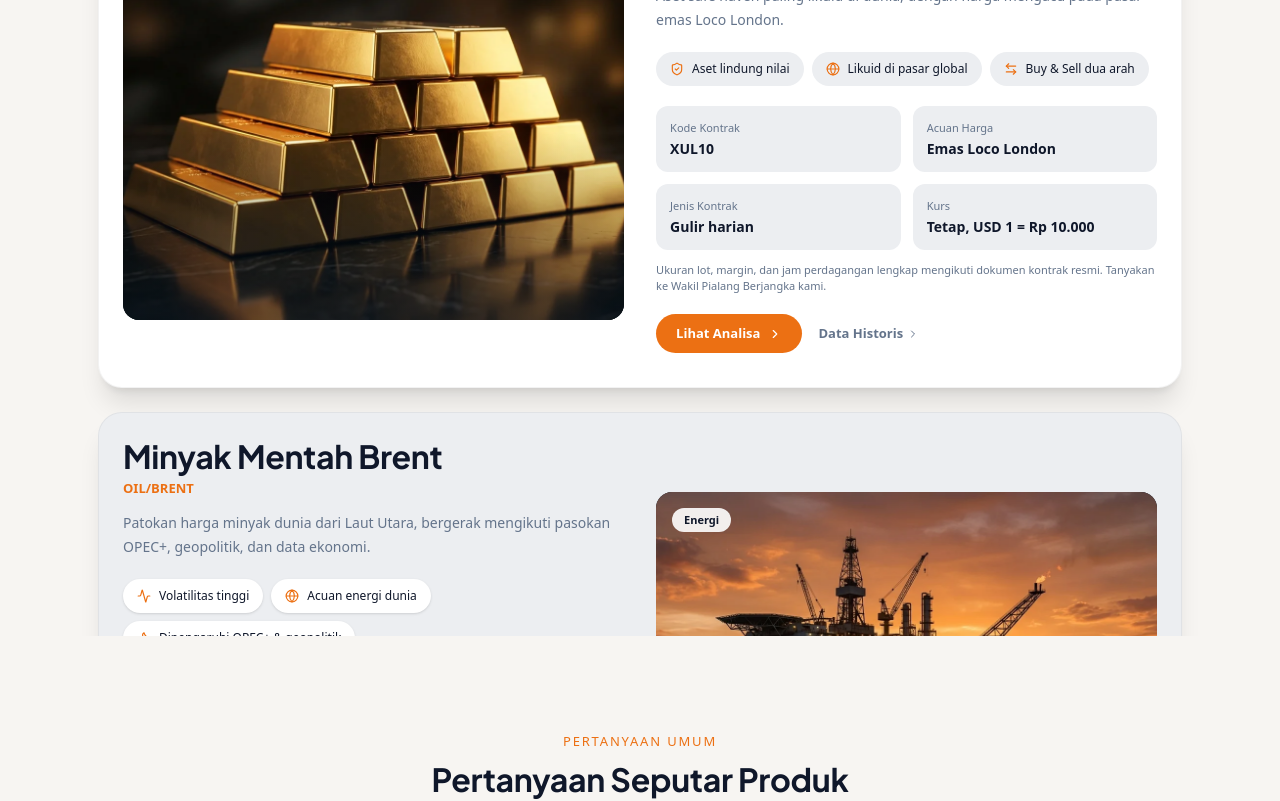
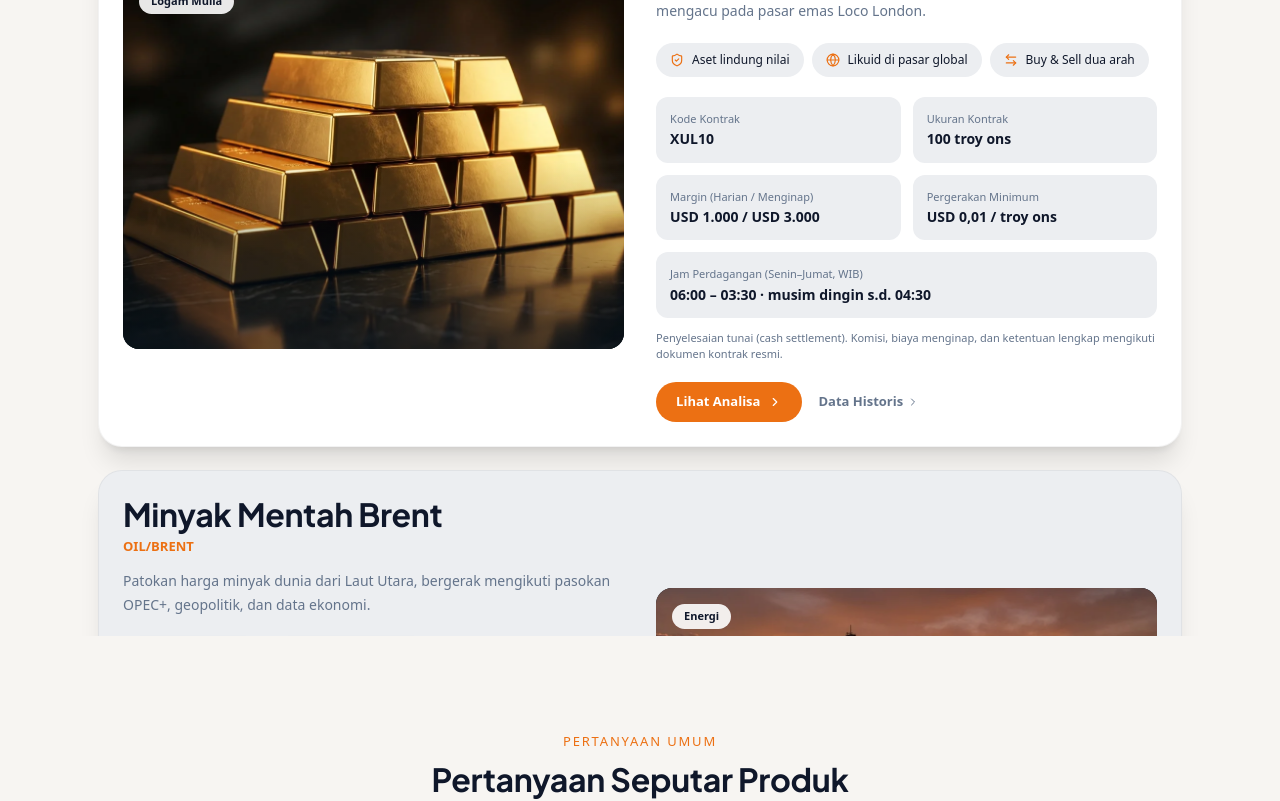
Before and after one commit to wahyuhkm48/ewfWebFrontend, a Next.js app: page /produk in a window 1280 px wide. Shown: the part 980-1781 px from the top of the page. Built offline with nearby package versions, Linux system fonts and the light colour scheme.

Commit message:
refactor: mengubah isi data agar sesuai data

```diff
--- a/features/landing/produk/data.ts
+++ b/features/landing/produk/data.ts
@@ -3,7 +3,7 @@ import {
   type LucideIcon,
 } from "lucide-react";
 
-export type Fact = { label: string; value: string };
+export type Fact = { label: string; value: string; wide?: boolean };
 export type Highlight = { icon: LucideIcon; text: string };
 
 export type ProductDetail = {
@@ -23,7 +23,7 @@ export const productDetails: ProductDetail[] = [
     category: "Logam Mulia",
     name: "Emas",
     ticker: "XAU/USD · Loco London",
-    desc: "Aset safe haven paling likuid di dunia, dengan harga mengacu pada pasar emas Loco London.",
+    desc: "Aset safe haven yang banyak dipilih untuk lindung nilai, dengan harga mengacu pada pasar emas Loco London.",
     image: "/images/emas.webp",
     highlights: [
       { icon: ShieldCheck, text: "Aset lindung nilai" },
@@ -32,9 +32,14 @@ export const productDetails: ProductDetail[] = [
     ],
     facts: [
       { label: "Kode Kontrak", value: "XUL10" },
-      { label: "Acuan Harga", value: "Emas Loco London" },
-      { label: "Jenis Kontrak", value: "Gulir harian" },
-      { label: "Kurs", value: "Tetap, USD 1 = Rp 10.000" },
+      { label: "Ukuran Kontrak", value: "100 troy ons" },
+      { label: "Margin (Harian / Menginap)", value: "USD 1.000 / USD 3.000" },
+      { label: "Pergerakan Minimum", value: "USD 0,01 / troy ons" },
+      {
+        label: "Jam Perdagangan (Senin–Jumat, WIB)",
+        value: "06:00 – 03:30 · musim dingin s.d. 04:30",
+        wide: true,
+      },
     ],
   },
   {
@@ -50,10 +55,15 @@ export const productDetails: ProductDetail[] = [
       { icon: Flame, text: "Dipengaruhi OPEC+ & geopolitik" },
     ],
     facts: [
-      { label: "Kode Kontrak", value: "BCO10_BBJ" }, // verifikasi: kontrak multilateral JFX berkode MINIBRENT
-      { label: "Acuan Harga", value: "Brent Crude (Laut Utara)" },
-      { label: "Jenis Kontrak", value: "Gulir berkala" }, // verifikasi
-      { label: "Penyelesaian", value: "Tunai" },
+      { label: "Kode Kontrak", value: "BCO10_BBJ" },
+      { label: "Ukuran Kontrak", value: "1.000 barel" },
+      { label: "Margin (Harian / Menginap)", value: "USD 1.000 / USD 2.000" },
+      { label: "Pergerakan Minimum", value: "USD 0,01 / barel" },
+      {
+        label: "Jam Perdagangan (Senin–Jumat, WIB)",
+        value: "07:00 – 03:45 · musim dingin mulai 08:00",
+        wide: true,
+      },
     ],
   },
   {
@@ -70,9 +80,14 @@ export const productDetails: ProductDetail[] = [
     ],
     facts: [
       { label: "Kode Kontrak", value: "HKK50_BBJ" },
-      { label: "Acuan Harga", value: "Hang Seng Futures (HKEx)" },
-      { label: "Nilai per Poin", value: "Rp 50.000" },
-      { label: "Penyelesaian", value: "Tunai" },
+      { label: "Ukuran Kontrak", value: "USD 5 / poin" },
+      { label: "Margin (Harian / Menginap)", value: "USD 1.000 / USD 2.000" },
+      { label: "Pergerakan Minimum", value: "1 poin" },
+      {
+        label: "Jam Perdagangan (Senin–Jumat, WIB)",
+        value: "08:15–11:00 · 12:00–15:30 · 16:00–02:00",
+        wide: true,
+      },
     ],
   },
   {
@@ -89,9 +104,14 @@ export const productDetails: ProductDetail[] = [
     ],
     facts: [
       { label: "Kode Kontrak", value: "JPK50_BBJ" },
-      { label: "Acuan Harga", value: "Nikkei 225 Futures (SGX)" },
-      { label: "Nilai per Poin", value: "Rp 50.000" },
-      { label: "Penyelesaian", value: "Tunai" },
+      { label: "Ukuran Kontrak", value: "USD 5 / poin" },
+      { label: "Margin (Harian / Menginap)", value: "USD 1.000 / USD 2.000" },
+      { label: "Pergerakan Minimum", value: "5 poin" },
+      {
+        label: "Jam Perdagangan (Senin–Jumat, WIB)",
+        value: "06:30–13:55 · 14:10–03:45",
+        wide: true,
+      },
     ],
   },
 ];
--- a/features/landing/produk/sections/ProductDetail.tsx
+++ b/features/landing/produk/sections/ProductDetail.tsx
@@ -51,7 +51,10 @@ export default function ProductDetail({ product: p, reverse }: Props) {
 
           <dl className="mt-5 grid grid-cols-2 gap-3">
             {p.facts.map((f) => (
-              <div key={f.label} className={`rounded-xl p-3.5 ${chip}`}>
+              <div
+                key={f.label}
+                className={`rounded-xl p-3.5 ${chip} ${f.wide ? "col-span-2" : ""}`}
+              >
                 <dt className="type-micro text-muted">{f.label}</dt>
                 <dd className="mt-0.5 text-[14px] font-semibold leading-snug text-ink">
                   {f.value}
@@ -60,8 +63,8 @@ export default function ProductDetail({ product: p, reverse }: Props) {
             ))}
           </dl>
           <p className="mt-3 text-[11px] leading-4 text-muted">
-            Ukuran lot, margin, dan jam perdagangan lengkap mengikuti dokumen
-            kontrak resmi. Tanyakan ke Wakil Pialang Berjangka kami.
+            Penyelesaian tunai (cash settlement). Komisi, biaya menginap, dan ketentuan
+            lengkap mengikuti dokumen kontrak resmi.
           </p>
 
           <div className="mt-5 flex flex-wrap items-center gap-4">
```
